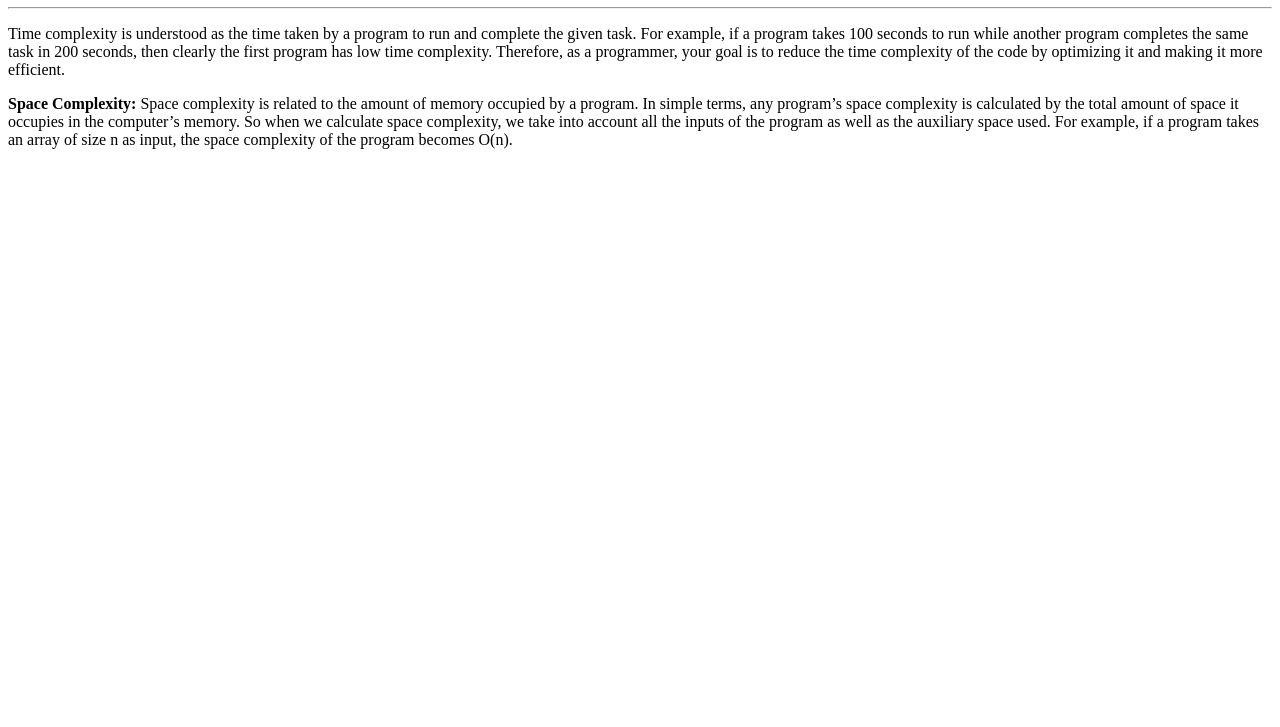
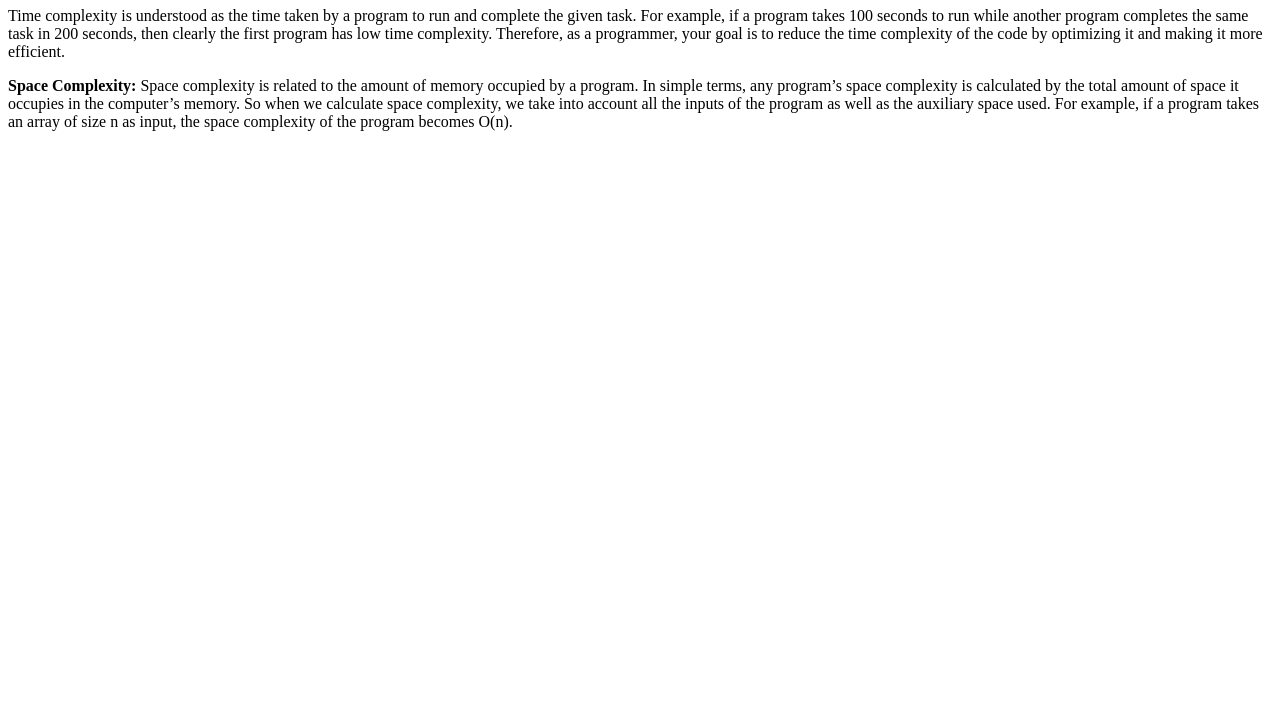
Before and after one commit to acciojob/time-and-space-complexity-Sahil03022001, a website: page main.html in a window 1280 px wide. Shown: the part 73-800 px from the top of the page. Drawn offline with Linux system fonts and the light colour scheme.

Commit message:
created a submission

```diff
--- a/main.html
+++ b/main.html
@@ -9,7 +9,7 @@
 <body>
 	<!-- the entire body must be written by student -->
 	<h1>Time and Space Complexity</h1>
-	<hr>
+<!-- 	<hr> -->
 	<p>Time complexity is understood as the time taken by a program to run and complete the given task. For example, if a program takes 100 seconds to run while another program completes the same task in 200 seconds, then clearly the first program has low time complexity. Therefore, as a programmer, your goal is to reduce the time complexity of the code by optimizing it and making it more efficient.</p>
 	<p><b>Space Complexity:</b> Space complexity is related to the amount of memory occupied by a program. In simple terms, any program’s space complexity is calculated by the total amount of space it occupies in the computer’s memory. So when we calculate space complexity, we take into account all the inputs of the program as well as the auxiliary space used. For example, if a program takes an array of size n as input, the space complexity of the program becomes O(n).</p>
     <script type="text/javascript" src="./script.js">
```
